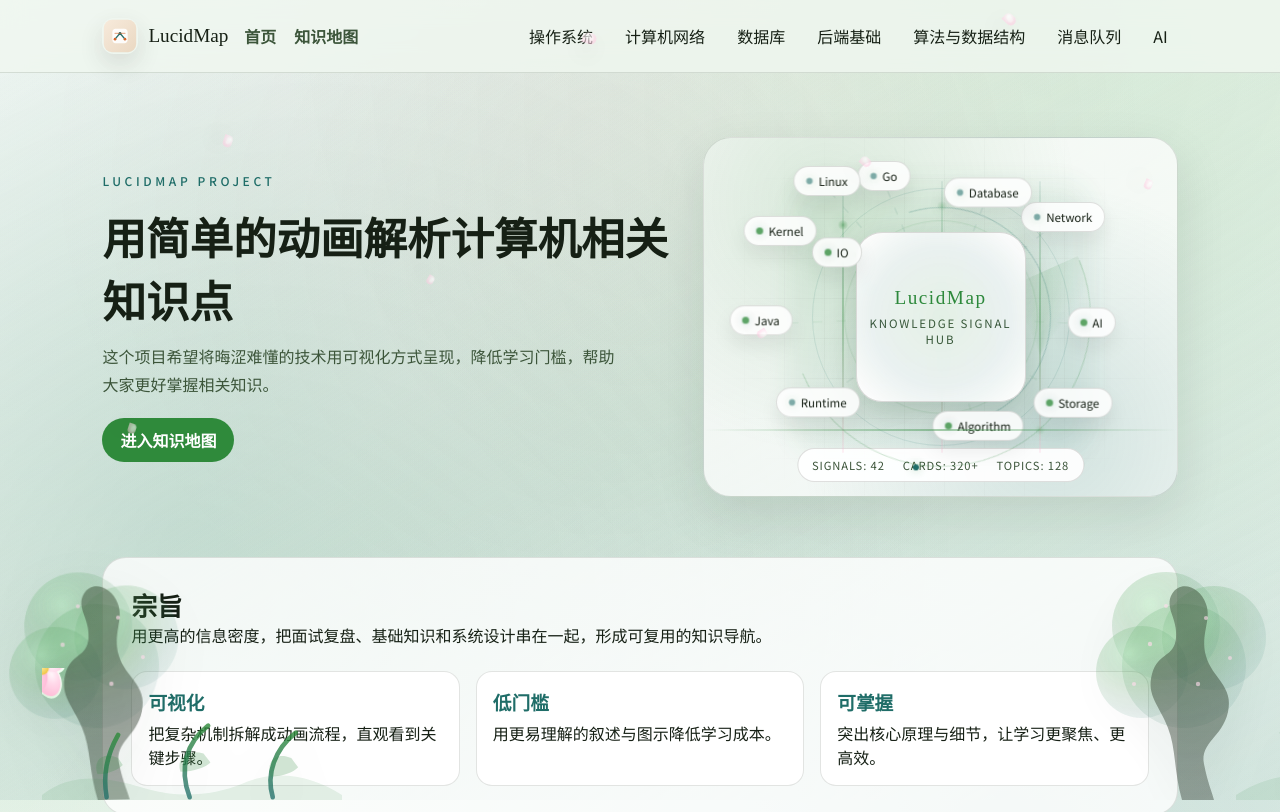
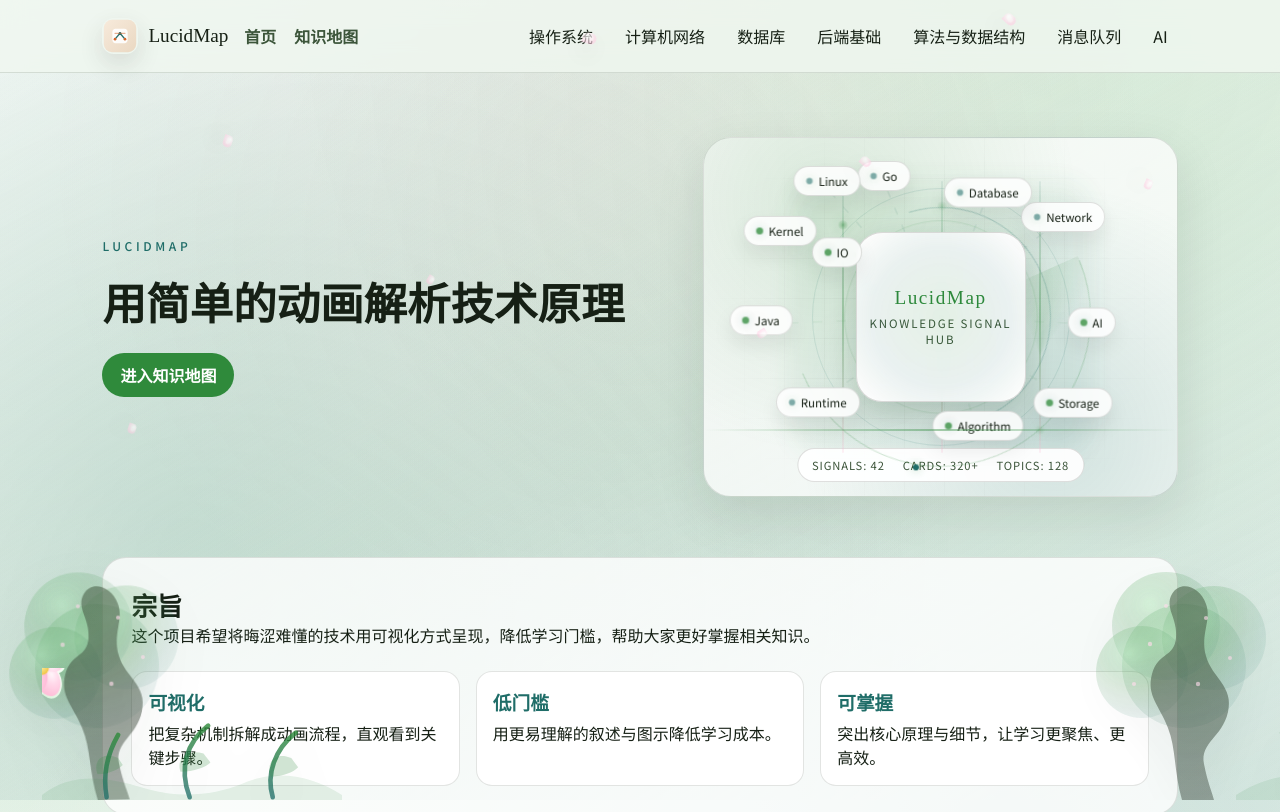
Before and after one commit to Peterliang233/lucidmap, a React (Vite) app: page /map in a window 1280 px wide. Shown: the top 812 px of the page. Built offline with nearby package versions, Linux system fonts and the light colour scheme; a web font is replaced by a local one.

Commit message:
feat: modify desc

```diff
--- a/src/pages/Landing.jsx
+++ b/src/pages/Landing.jsx
@@ -42,11 +42,11 @@ export default function LandingPage() {
       <section className="landing">
         <div className="landing__hero">
           <div>
-            <p className="landing__eyebrow">LucidMap Project</p>
-            <h1>用简单的动画解析计算机相关知识点</h1>
-            <p className="landing__subtitle">
+            <p className="landing__eyebrow">LucidMap</p>
+            <h1>用简单的动画解析技术原理</h1>
+            {/* <p className="landing__subtitle">
               这个项目希望将晦涩难懂的技术用可视化方式呈现，降低学习门槛，帮助大家更好掌握相关知识。
-            </p>
+            </p> */}
             <div className="landing__actions">
               <Link className="landing__primary" to="/map">
                 进入知识地图
@@ -145,7 +145,7 @@ export default function LandingPage() {
           <div className="mission__text">
             <h2>宗旨</h2>
             <p>
-              用更高的信息密度，把面试复盘、基础知识和系统设计串在一起，形成可复用的知识导航。
+              这个项目希望将晦涩难懂的技术用可视化方式呈现，降低学习门槛，帮助大家更好掌握相关知识。
             </p>
           </div>
           <div className="mission__grid">
```
